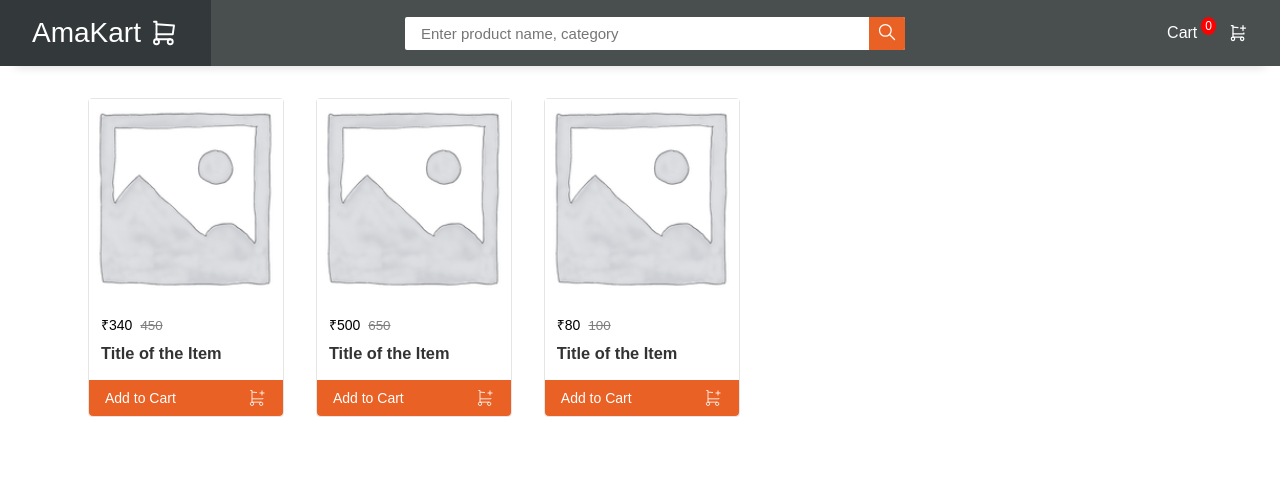
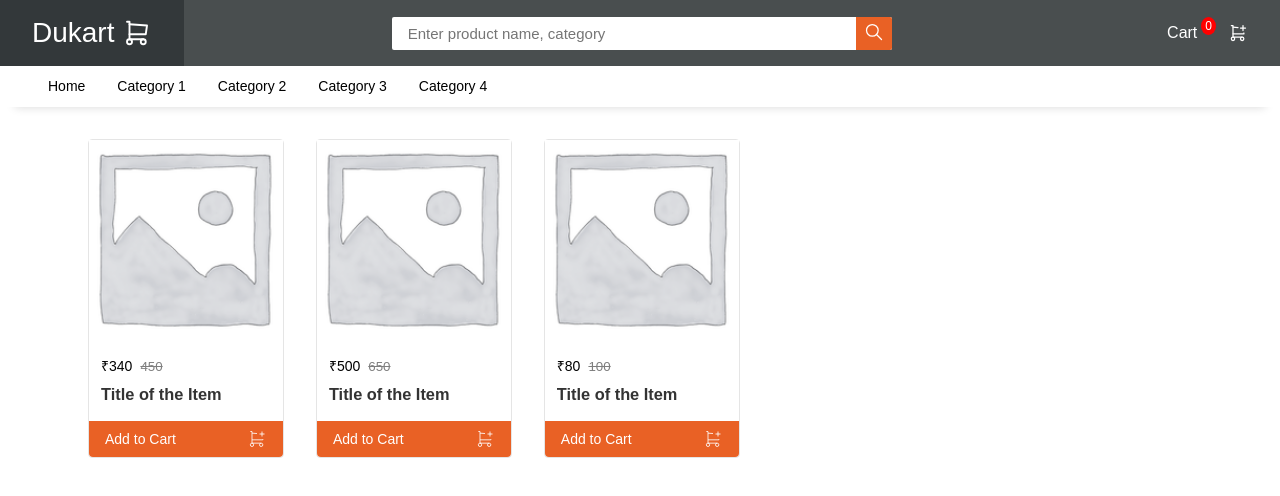
Before and after one commit to Banti6541/Dukart, a React (Create React App) app in the folder dukart/: page / in a window 1280 px wide. Shown: the top 496 px of the page. Built offline with nearby package versions, Linux system fonts and the light colour scheme; a web font is replaced by a local one.

Commit message:
Implemented static Sub-Header

```diff
--- a/dukart/src/App.js
+++ b/dukart/src/App.js
@@ -1,10 +1,12 @@
 import Products from "./components/Products/Products";
-import Header from "./components/Header";
+import Header from "./components/Layouts/Header";
+import Subheader from "./components/Layouts/Subheader";
 
 const App = () => {
   return (
     <div className="App">
       <Header/>
+      <Subheader/>
       <Products/>
     </div>
   );
--- a/dukart/src/components/Header.js
+++ b/dukart/src/components/Layouts/Header.js
@@ -3,7 +3,7 @@
         <header>
             <div className="nav-brand">
                 <a to="/">
-                    <span>AmaKart</span>
+                    <span>Dukart</span>
                     <svg xmlns="http://www.w3.org/2000/svg" className="icon icon-tabler icon-tabler-shopping-cart" width="30"
                         height="30" viewBox="0 0 24 24" strokeWidth="1.5" stroke="white" fill="none" strokeLinecap="round"
                         strokeLinejoin="round">
--- /dev/null
+++ b/dukart/src/components/Layouts/Subheader.js
@@ -0,0 +1,15 @@
+const Subheader = () => {
+    return (
+        <div className="subheader-container">
+            <ul>
+                <li><a href="">Home</a></li>
+                <li><a href="">Category 1</a></li>
+                <li><a href="">Category 2</a></li>
+                <li><a href="">Category 3</a></li>
+                <li><a href="">Category 4</a></li>
+            </ul>
+        </div>
+    )
+}
+
+export default Subheader
--- a/dukart/src/index.scss
+++ b/dukart/src/index.scss
@@ -2,6 +2,7 @@
 @import "./styles/variables";
 @import "./styles/items.scss";
 @import "./styles/header.scss";
+@import "./styles/subheader.scss";
 
 * {
   box-sizing: border-box;
--- /dev/null
+++ b/dukart/src/styles/subheader.scss
@@ -0,0 +1,40 @@
+.subheader-container {
+    position: sticky;
+    z-index: 1024;
+    top: 66px;
+    ul {
+        padding: 0;
+        margin: 0;
+        display: flex;
+        align-items: center;
+        list-style: none;
+        background-color: white;
+        box-shadow: 0 15px 10px -15px #1111112b;
+        padding: 0 32px;
+        overflow-x: auto;
+        li {
+            a {
+                display: inline-block;
+                padding: 10px 16px;
+                text-decoration: none;
+                color: black;
+                font-size: 14px;
+                transition: background 100ms ease-in-out;
+                white-space: nowrap;
+
+                &.active, &:hover {
+                    background-color: $primary;
+                    color: $white;
+                }
+            }
+        }
+    }
+}
+
+@media screen and (max-width:768px) {
+    .subheader-container {
+        ul {
+            padding: 0 16px;
+        }
+    }
+}
```
